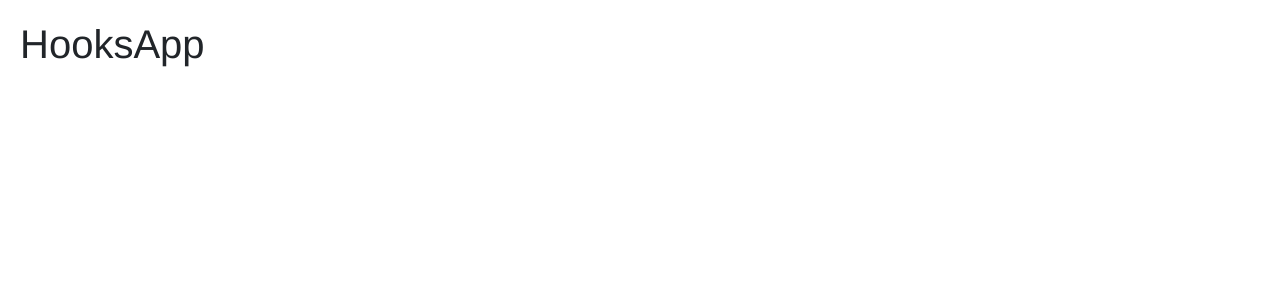
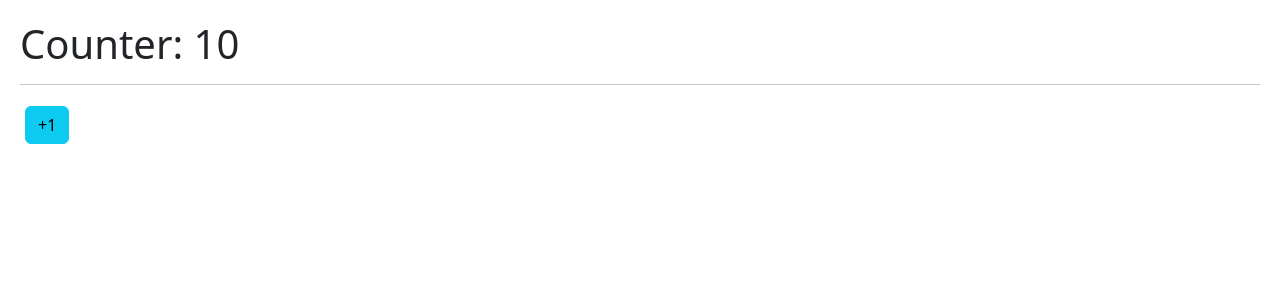
Before and after one commit to isaacPozos/react-learn, a React (Vite) app in the folder react/: page / in a window 1280 px wide. Shown: the top 300 px of the page. Built offline with nearby package versions, Linux system fonts and the light colour scheme.

Commit message:
inicio useState

```diff
--- /dev/null
+++ b/react/src/01-useState/CounterApp.jsx
@@ -0,0 +1,13 @@
+import { useState } from "react"
+
+
+export const CounterApp = () => {
+    const [counter, setCounter] = useState(10)
+  return (
+    <>
+        <h1>Counter: { counter }</h1>
+        <hr />
+        <button className="btn btn-info" onClick={()=> setCounter( counter + 1 )}>+1</button>
+    </>
+  )
+}
--- a/react/src/index.css
+++ b/react/src/index.css
@@ -1,9 +1,6 @@
 body {
-  font-family: Helvetica, Arial, sans-serif;
   padding: 20px;
-  margin: 0;
 }
 button {
-  padding: 5 10px;
   margin: 5px;
 }
--- a/react/src/main.jsx
+++ b/react/src/main.jsx
@@ -1,11 +1,12 @@
 import React from 'react'
 import ReactDOM from 'react-dom/client'
 import { HooksApp } from './HooksApp'
+import { CounterApp } from './01-useState/CounterApp'
 
 import './index.css'
 
 ReactDOM.createRoot(document.getElementById('root')).render(
   <React.StrictMode>
-    <HooksApp />
+    <CounterApp />
   </React.StrictMode>,
 )
```
